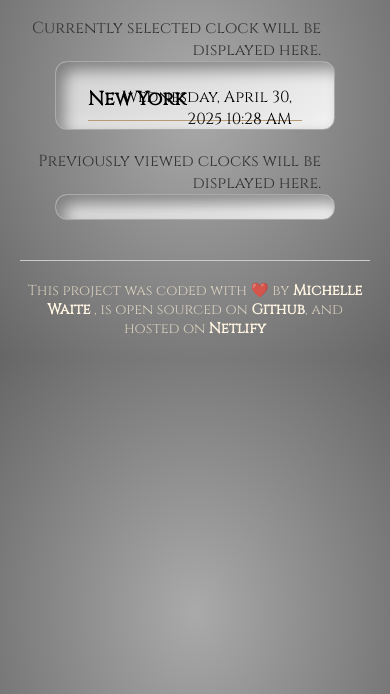
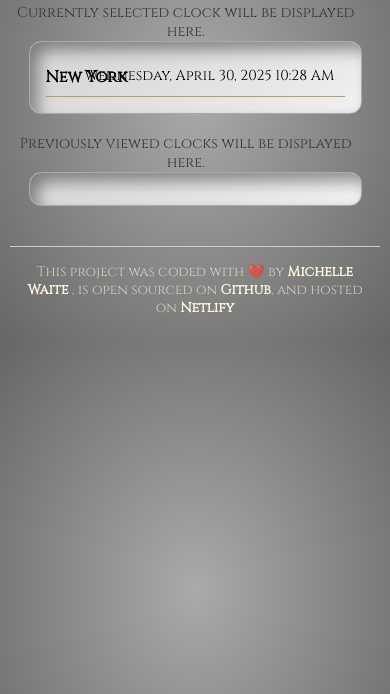
Before and after one commit to pharmermichelle/world-clock, a plain HTML site: page index.html in a window 390 px wide. Shown: the part 150-844 px from the top of the page. Drawn offline with nearby package versions, Linux system fonts and the light colour scheme; a script that the page names is missing.

Commit message:
mobile formatting

```diff
--- a/src/style.css
+++ b/src/style.css
@@ -130,3 +130,48 @@ footer {
 .clock-container::-webkit-scrollbar-track:hover {
   background: #e0e0e0;
 }
+@media (max-width: 768px) {
+  body {
+    padding: 10px;
+  }
+
+  h1,
+  .clock-container,
+  .clock-container-top,
+  .city-select {
+    margin-left: 5%;
+    margin-right: 5%;
+  }
+
+  .clock-container,
+  .clock-container-top {
+    padding: 1rem;
+    max-height: 300px; /* a little more room on mobile */
+  }
+
+  span.ux {
+    font-size: 0.9rem;
+    margin-right: 5%;
+    text-align: center;
+  }
+
+  .city-select {
+    width: 100%;
+    font-size: 1rem;
+    padding: 0.5rem;
+  }
+
+  .clock h2 {
+    font-size: 1rem;
+  }
+
+  .clock p {
+    font-size: 0.9rem;
+  }
+
+  footer {
+    font-size: 0.85rem;
+    text-align: center;
+    padding: 1rem;
+  }
+}
```
Also changed, not shown: src/script.js (line endings or trailing spaces).
